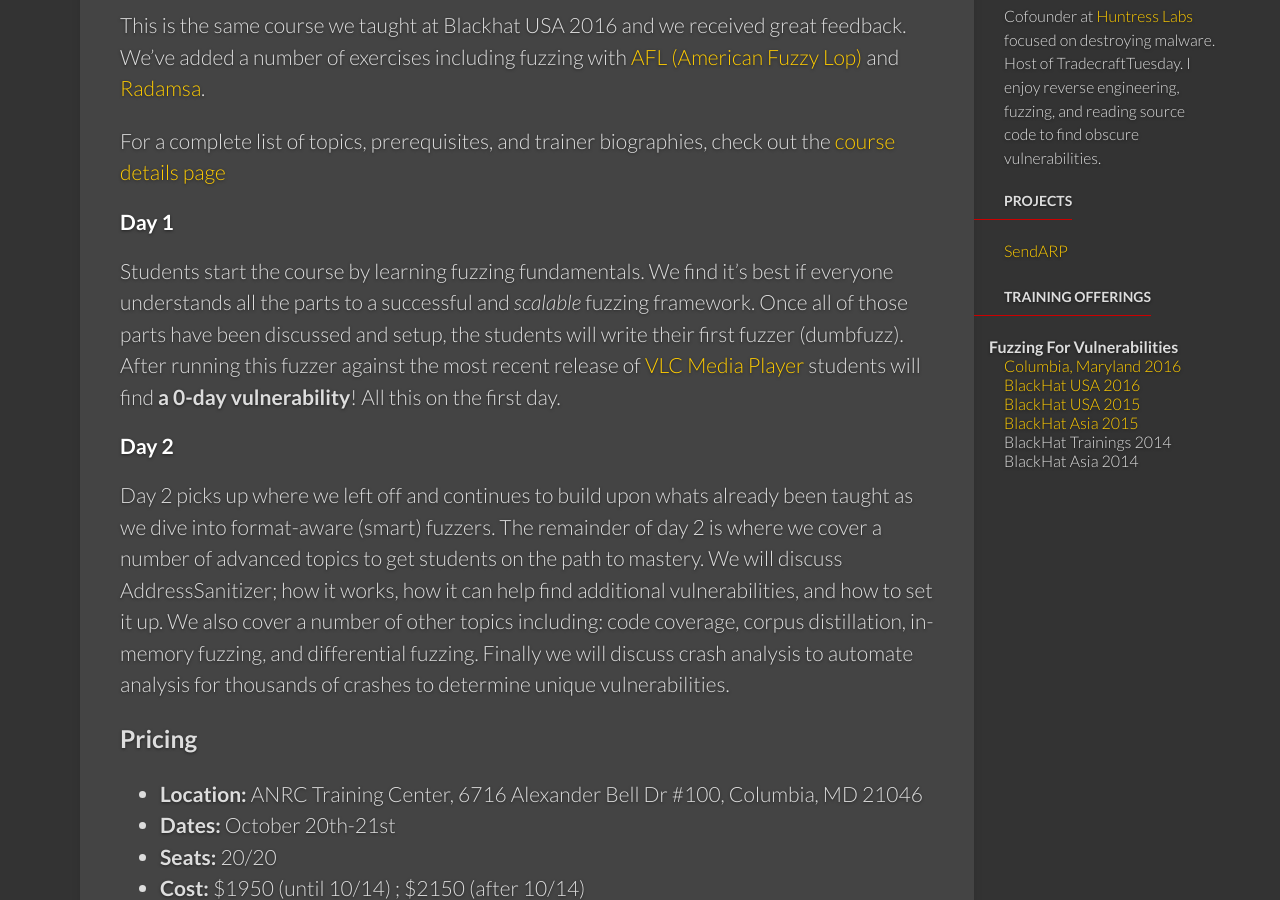
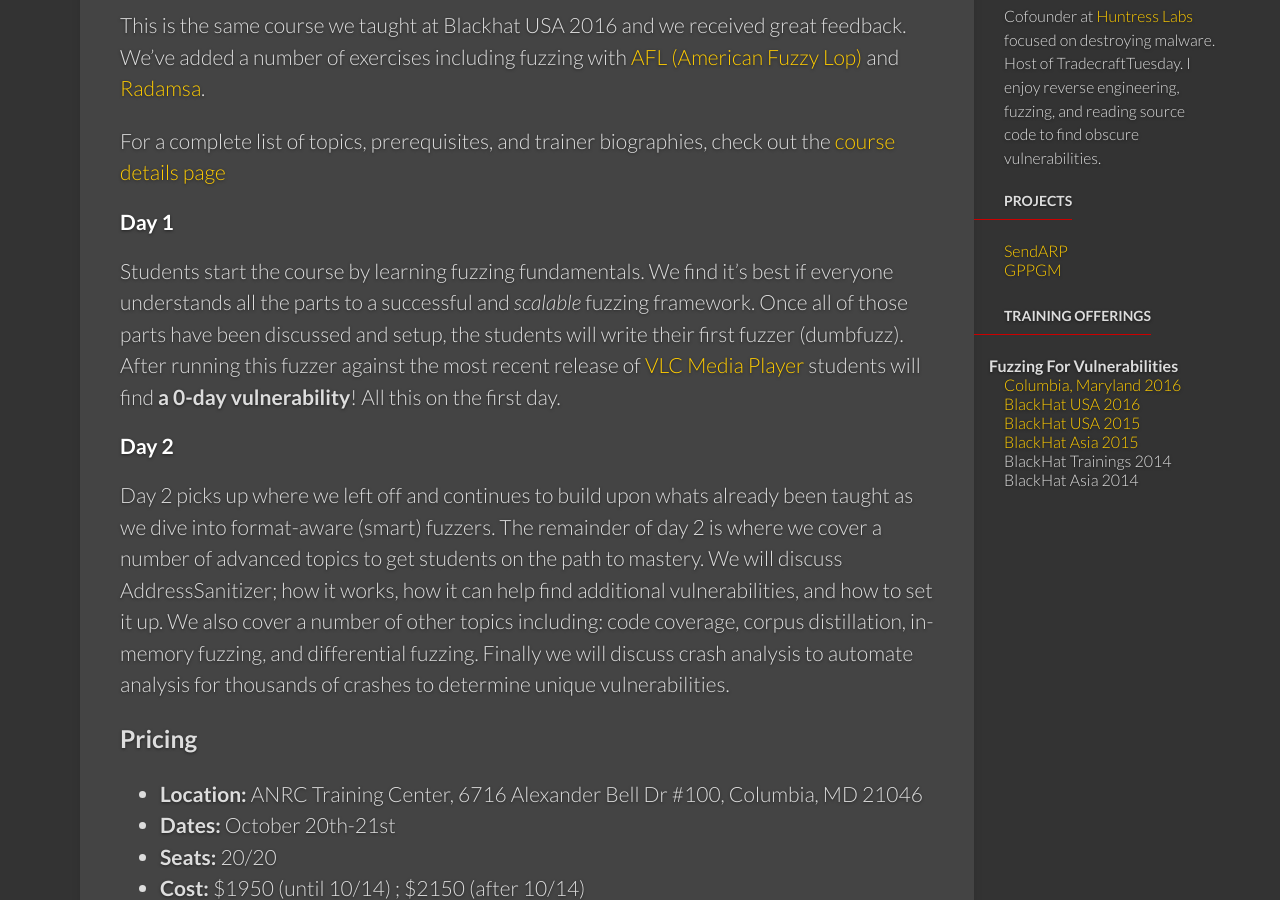
Before and after one commit to cbisnett/cbisnett.github.io, a Jekyll site: the page built from index.html, in a window 1280 px wide and 900 px high, scrolled down 511 px. Built offline with Jekyll 4.4.1, drawn with Linux system fonts in a browser that asks for light colours; nearby versions of some CDN libraries.

Commit message:
Add CPPGM project
Signed-off-by: Chris Bisnett <cbisnett@gmail.com>

```diff
--- a/_includes/news_contents.html
+++ b/_includes/news_contents.html
@@ -13,6 +13,9 @@
     <ul>
       <li>
         <a href="https://github.com/cbisnett/sendarp">SendARP</a>
+      </li>
+      <li>
+        <a href="https://github.com/cbisnett/cppgm">GPPGM</a>
       </li>
     </ul>
     <h4>Training Offerings</h4>
```
